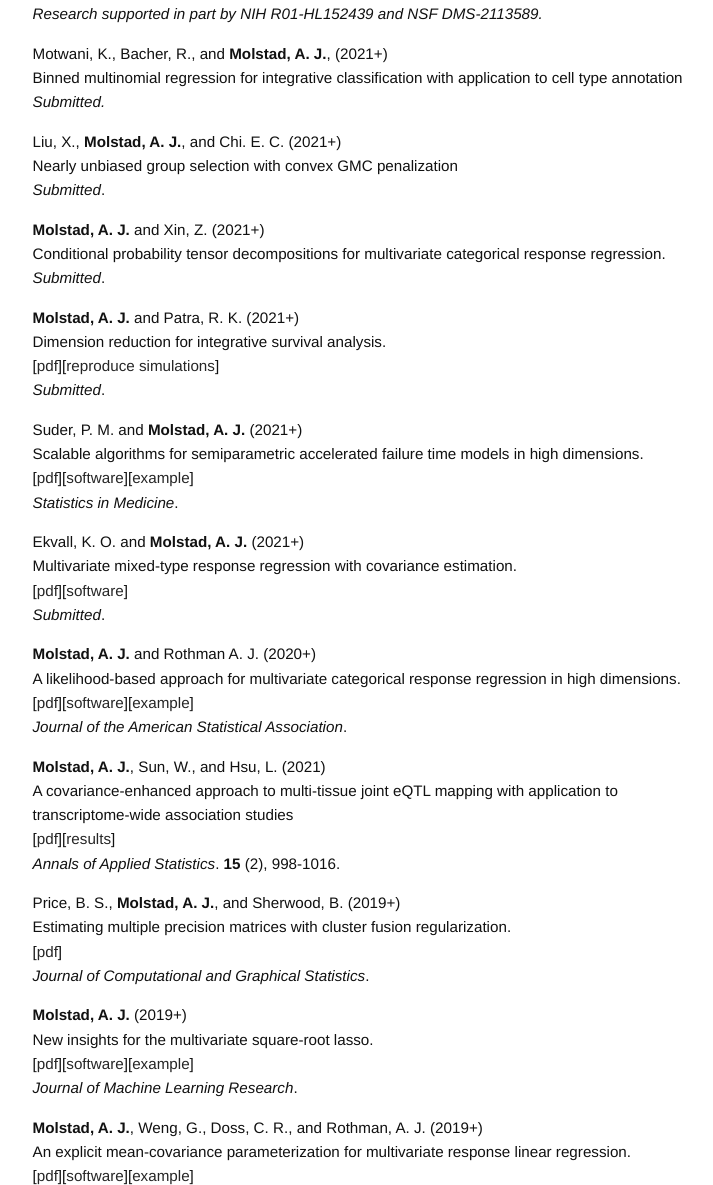
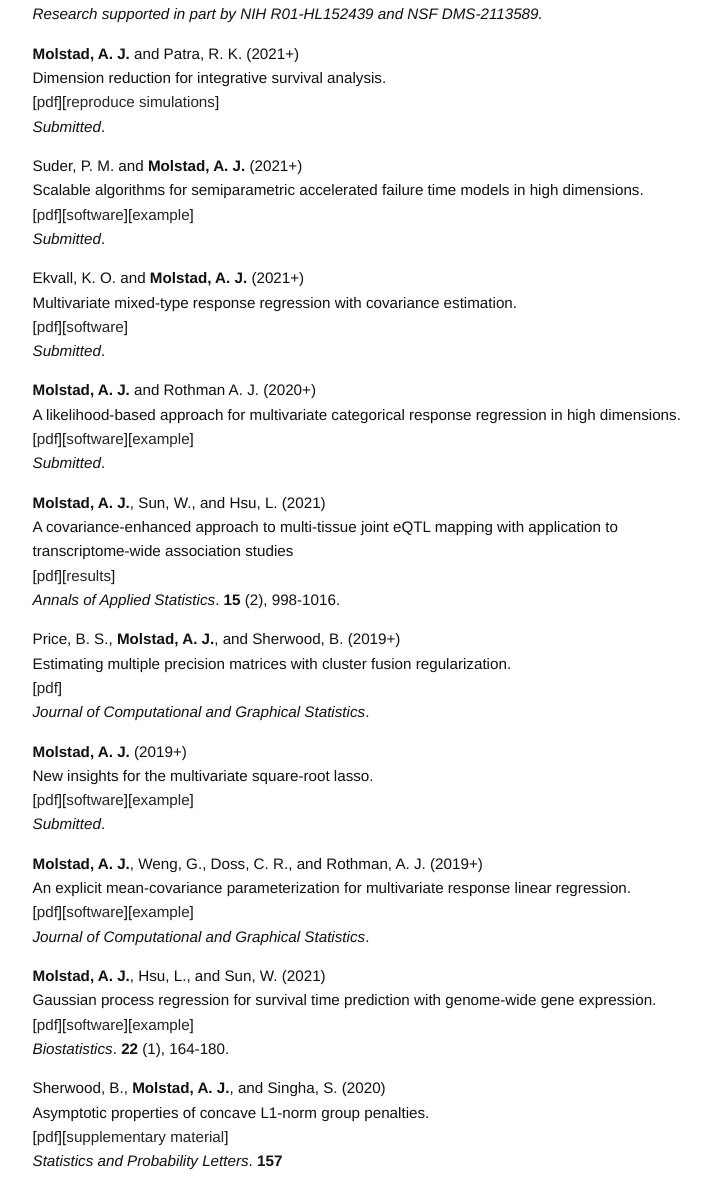
Before and after one commit to ajmolstad/ajmolstad.github.io, a Jekyll site: the page built from research.md, in a window 1280 px wide and 1400 px high, scrolled down 236 px. Shown: the part 215-1400 px from the top of the window, without its empty margins (275-988 px from the left). Built offline with Jekyll 4.4.1, drawn with Linux system fonts in a browser that asks for light colours.

Commit message:
Update research.md

```diff
--- a/research.md
+++ b/research.md
@@ -8,19 +8,19 @@ permalink: /research/
 
 *Research supported in part by NIH R01-HL152439 and NSF DMS-2113589.*
 
-Motwani, K., Bacher, R., and **Molstad, A. J.**, (2021+) <br>
+<!-- Motwani, K., Bacher, R., and **Molstad, A. J.**, (2021+) <br>
 Binned multinomial regression for integrative classification with
-application to cell type annotation <br>
-*Submitted.* <br>
+application to cell type annotation. <br>
+*Submitted.* <br>   -->
 
-Liu, X., **Molstad, A. J.**, and Chi. E. C. (2021+) <br>
+<!-- Liu, X., **Molstad, A. J.**, and Chi. E. C. (2021+) <br>
 Nearly unbiased group selection with convex GMC penalization <br>
-*Submitted*. <br>
+*Submitted*. <br> -->
 
-**Molstad, A. J.** and Xin, Z. (2021+)<br>
+<!-- **Molstad, A. J.** and Xin, Z. (2021+)<br>
 Conditional probability tensor decompositions for
 multivariate categorical response regression. <br>
-*Submitted*. <br>
+*Submitted*. <br> -->
 
 **Molstad, A. J.** and Patra, R. K. (2021+)<br>
 Dimension reduction for integrative survival analysis. <br>
@@ -31,17 +31,17 @@ Dimension reduction for integrative survival analysis. <br>
 Suder, P. M. and **Molstad, A. J.** (2021+) <br>
 Scalable algorithms for semiparametric accelerated failure time models in high dimensions.<br>
 [[pdf](https://arxiv.org/abs/2104.01707)][[software](https://github.com/ajmolstad/penAFT)][[example](/docs/penAFT_Example.html)]<br>
-*Statistics in Medicine*. <br>
+*Submitted*. <br>
 
 Ekvall, K. O. and **Molstad, A. J.** (2021+)<br>
 Multivariate mixed-type response regression with covariance estimation. <br>
-[[pdf](https://koekvall.github.io/files/mixed_type.pdf)][[software](https://github.com/koekvall/lvmmr)]
+[[pdf](https://koekvall.github.io/files/mixed_type.pdf)][[software](https://github.com/koekvall/lvmmr)]<br>
 *Submitted*.  <br>
 
 **Molstad, A. J.** and Rothman A. J. (2020+)<br>
 A likelihood-based approach for multivariate categorical response regression in high dimensions. <br>
 [[pdf](https://arxiv.org/abs/2007.07953)][[software](https://github.com/ajmolstad/BvCategorical)][[example](/docs/BvCategorical_Example.html)] <br>
-*Journal of the American Statistical Association*.  <br>
+*Submitted*.  <br>
 
 **Molstad, A. J.**, Sun, W., and Hsu, L. (2021)<br>
 A covariance-enhanced approach to multi-tissue joint eQTL mapping with application to transcriptome-wide association studies  <br>
@@ -56,7 +56,7 @@ Estimating multiple precision matrices with cluster fusion regularization. <br>
 **Molstad, A. J.** (2019+)<br>
 New insights for the multivariate square-root lasso. <br>
 [[pdf](https://arxiv.org/pdf/1909.05041)][[software](https://github.com/ajmolstad/MSRL)][[example](/docs/MSRL_Example.html)] <br>
-*Journal of Machine Learning Research*.  <br>
+*Submitted*.  <br>
 
 
 **Molstad, A. J.**, Weng, G., Doss, C. R., and Rothman, A. J. (2019+)<br>
```
